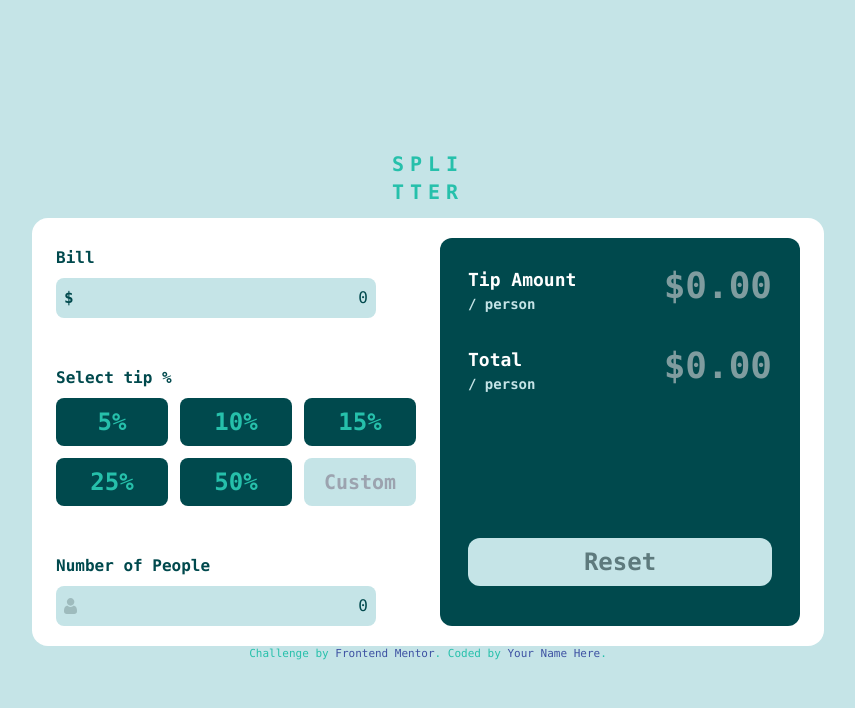
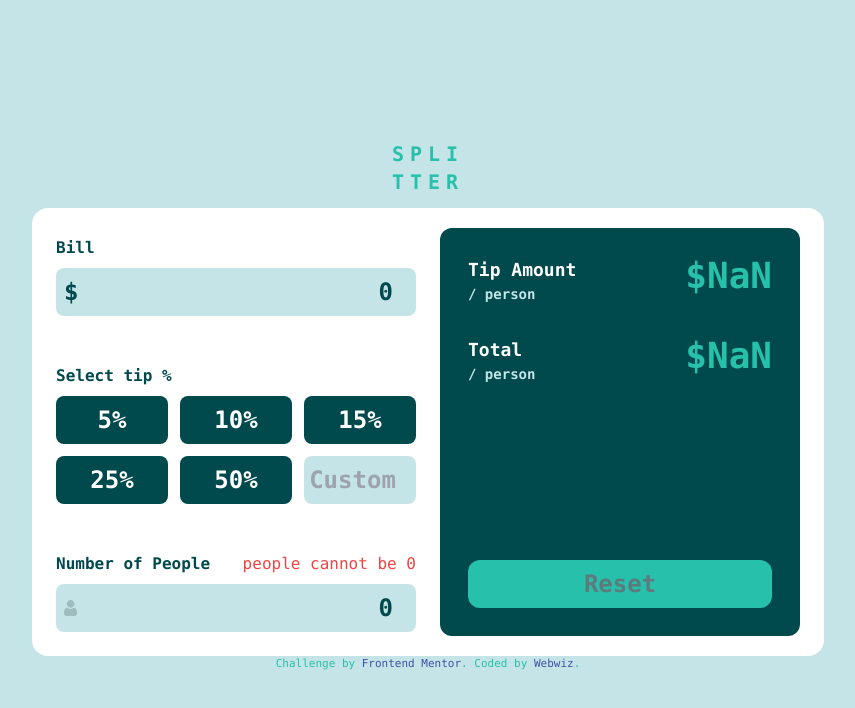
Before and after one commit to Anaspropro/tip-calculator-app-main, a website: page src/index.html in a window 1280 px wide. Both pictures are taken after a click on the button "5%". Shown: the whole page, without its empty margins (212-1067 px from the left). Drawn offline with Linux system fonts and the light colour scheme.

Commit message:
frontend mentor tip calaculator

```diff
--- a/src/index.html
+++ b/src/index.html
@@ -16,7 +16,7 @@
   </style>
 </head>
 <body class="pt-6 md:pt-0 bg-[#c5e4e7] flex flex-col justify-center items-center md:h-screen font-mono">
-  <div class="py-6 md:py-3 text-xl text-[#00494d] font-bold">
+  <div class="py-6 md:py-3 text-xl text-[#26c0ab] font-bold">
     <h1 class="tracking-extra-wide">SPLI</h1>
     <h1 class="tracking-extra-wide">TTER</h1>
   </div>
@@ -24,28 +24,31 @@
   <div class="bg-white grid md:grid-cols-2  gap-6 px-6 py-5 rounded-3xl md:rounded-2xl">
     <div class="text-[#00494d]">
       <p class="py-2 text-[#00494d] font-semibold">Bill</p>
-      <div class="rounded-lg outline-none border-[#26c0ab] active:border-[#26c0ab] focus-within:border-2 p-2 bg-[#c5e4e7] w-80 flex">
-        <span class="text-[#00494d] font-semibold">$</span>
-        <input type="text" placeholder="0" class="outline-none text-right placeholder:text-[#00494d] bg-[#c5e4e7] flex-1">
+      <div class="rounded-lg outline-none border-[#26c0ab] active:border-[#26c0ab] focus-within:border-[3px] p-2 bg-[#c5e4e7] w-[100%] flex">
+        <span class="text-[#00494d] text-2xl font-bold">$</span>
+        <input type="number" oninput="calculateTip()" placeholder="0" id="userBill" class="outline-none text-right text-2xl font-bold  text-[#00494d] placeholder:text-[#00494d] bg-[#c5e4e7] flex-1">
       </div>
 
       <div class="mt-10">
         <p class="py-2 text-[#00494d] font-semibold">Select tip %</p>
         <div class="grid grid-cols-2 md:grid-cols-3 gap-3">
-          <button class="text-2xl font-semibold cursor-pointer bg-[#00494d] hover:bg-[#c5e4e7] md:w-28 py-2 rounded-lg">5%</button>
-          <button class="text-2xl font-semibold cursor-pointer bg-[#00494d] hover:bg-[#c5e4e7] md:w-28 py-2 rounded-lg">10%</button>
-          <button class="text-2xl font-semibold cursor-pointer bg-[#00494d] hover:bg-[#c5e4e7] md:w-28 py-2 rounded-lg">15%</button>
-          <button class="text-2xl font-semibold cursor-pointer bg-[#00494d] hover:bg-[#c5e4e7] md:w-28 py-2 rounded-lg">25%</button>
-          <button class="text-2xl font-semibold cursor-pointer bg-[#00494d] hover:bg-[#c5e4e7] md:w-28 py-2 rounded-lg">50%</button>
-          <input type="text" placeholder="Custom" class="placeholder:px-1 placeholder:text-center focus-within:border-2 border-[#26c0ab] outline-none text-right text-xl font-semibold cursor-pointer bg-[#c5e4e7] md:w-28 py-2 rounded-lg">
+          <button onclick="selectTip(5)" class="text-2xl font-semibold cursor-pointer bg-[#00494d] hover:bg-[#26c0ab] md:w-28 py-2 text-white hover:text-[#00494d] rounded-lg">5%</button>
+          <button onclick="selectTip(10)" class="text-2xl font-semibold cursor-pointer bg-[#00494d] hover:bg-[#26c0ab] md:w-28 py-2 text-white hover:text-[#00494d] rounded-lg">10%</button>
+          <button onclick="selectTip(15)" class="text-2xl font-semibold cursor-pointer bg-[#00494d] hover:bg-[#26c0ab] md:w-28 py-2 text-white hover:text-[#00494d] rounded-lg">15%</button>
+          <button onclick="selectTip(25)" class="text-2xl font-semibold cursor-pointer bg-[#00494d] hover:bg-[#26c0ab] md:w-28 py-2 text-white hover:text-[#00494d] rounded-lg">25%</button>
+          <button onclick="selectTip(50)" class="text-2xl font-semibold cursor-pointer bg-[#00494d] hover:bg-[#26c0ab] md:w-28 py-2 text-white hover:text-[#00494d] rounded-lg">50%</button>
+          <input type="number" id="customTip" placeholder="Custom" class="placeholder:px-1 placeholder:text-center focus-within:border-[3px] text-[#00494d] border-[#26c0ab] outline-none text-right text-2xl font-bold cursor-pointer bg-[#c5e4e7] md:w-28 py-2 rounded-lg">
         </div>
       </div>
 
       <div class="mt-10">
-        <p class="py-2 text-[#00494d] font-semibold">Number of People</p>
-        <div class="rounded-lg items-center outline-none border-[#26c0ab] active:border-[#26c0ab] focus-within:border-2 p-2 bg-[#c5e4e7] w-80 flex">
+        <div class="flex justify-between items-center">
+          <p class="py-2 text-[#00494d] font-semibold">Number of People</p>
+          <p id="error" class="text-red-500"></p>
+        </div>
+        <div class="rounded-lg items-center outline-none border-[#26c0ab] active:border-[#26c0ab] focus-within:border-[3px] p-2 bg-[#c5e4e7] w-[100%] flex">
           <span><img src="/images/icon-person.svg" alt=""></span>
-          <input type="text" placeholder="0" class="outline-none text-right placeholder:text-[#00494d] bg-[#c5e4e7] flex-1">
+          <input type="number" oninput="calculateTip()" placeholder="0" id="peopleNum" class="outline-none text-right text-2xl font-bold text-[#00494d] placeholder:text-[#00494d] bg-[#c5e4e7] flex-1">
         </div>
       </div>
     </div>
@@ -61,7 +64,7 @@
         </div>
 
         <div id="">
-          <p class="text-[#7f9c9f] font-bold text-4xl">$0.00</p>
+          <p id="tipPerPerson" class="text-[#26c0ab] font-bold text-4xl">$0.00</p>
         </div>
       </div>
       <div class="flex justify-between mt-8">
@@ -71,19 +74,20 @@
         </div>
 
         <div id="">
-          <p class="text-[#7f9c9f] font-bold text-4xl">$0.00</p>
+          <p id="totalPerPerson" class="text-[#26c0ab] font-bold text-4xl">$0.00</p>
         </div>
       </div>
-      <div class="mt-10 md:mt-36 rounded-xl justify-center flex bg-[#c5e4e7]">
-        <button class="text-[#5e7a7d] py-2 font-bold text-2xl text-center">Reset</button>
+      <div class="mt-10 md:mt-44 rounded-xl justify-center flex bg-[#26c0ab]">
+        <button class="text-[#5e7a7d] py-2 font-bold text-2xl text-center" onclick="resetCalculator()">Reset</button>
       </div>
     </div>
+
+  </div>
+  <div class="attribution items-center md:col-span-2">
+    Challenge by <a href="https://www.frontendmentor.io?ref=challenge" target="_blank">Frontend Mentor</a>.
+    Coded by <a href="github/Anaspropro">Webwiz</a>.
   </div>
 
-
-  <div class="attribution">
-    Challenge by <a href="https://www.frontendmentor.io?ref=challenge" target="_blank">Frontend Mentor</a>.
-    Coded by <a href="#">Your Name Here</a>.
-  </div>
+  <script src="script.js"></script>
 </body>
 </html>
--- a/src/script.js
+++ b/src/script.js
@@ -0,0 +1,39 @@
+let tipPercentage = 0
+
+function selectTip(percentage){
+  tipPercentage = percentage
+  document.getElementById('customTip').value = ''
+  calculateTip()
+}
+
+
+function calculateTip(){
+  const bill = parseFloat(document.getElementById('userBill').value)
+  const people = parseFloat(document.getElementById('peopleNum').value)
+  const customTip = parseFloat(document.getElementById('customTip').value)
+
+  if (customTip) {
+    tipPercentage = customTip
+  }
+
+  if (!people || people <= 0 ) {
+    document.getElementById('error').innerHTML = 'people cannot be 0'
+  } else{
+    document.getElementById('error').innerHTML = ''
+  }
+
+  const tipAmount = (bill * (tipPercentage / 100)) / people;
+  const totalPerPerson = (bill + bill * (tipPercentage / 100)) / people;
+
+  document.getElementById('tipPerPerson').textContent = `$${tipAmount.toFixed(2)}`;
+  document.getElementById('totalPerPerson').textContent = `$${totalPerPerson.toFixed(2)}`;
+}
+
+function resetCalculator() {
+  document.getElementById('bill').value = '';
+  document.getElementById('people').value = '';
+  document.getElementById('customTip').value = '';
+  document.getElementById('tipAmount').textContent = '$0.00';
+  document.getElementById('totalPerPerson').textContent = '$0.00';
+  tipPercentage = 0;
+}
```
Also changed, not shown: src/output.css.
